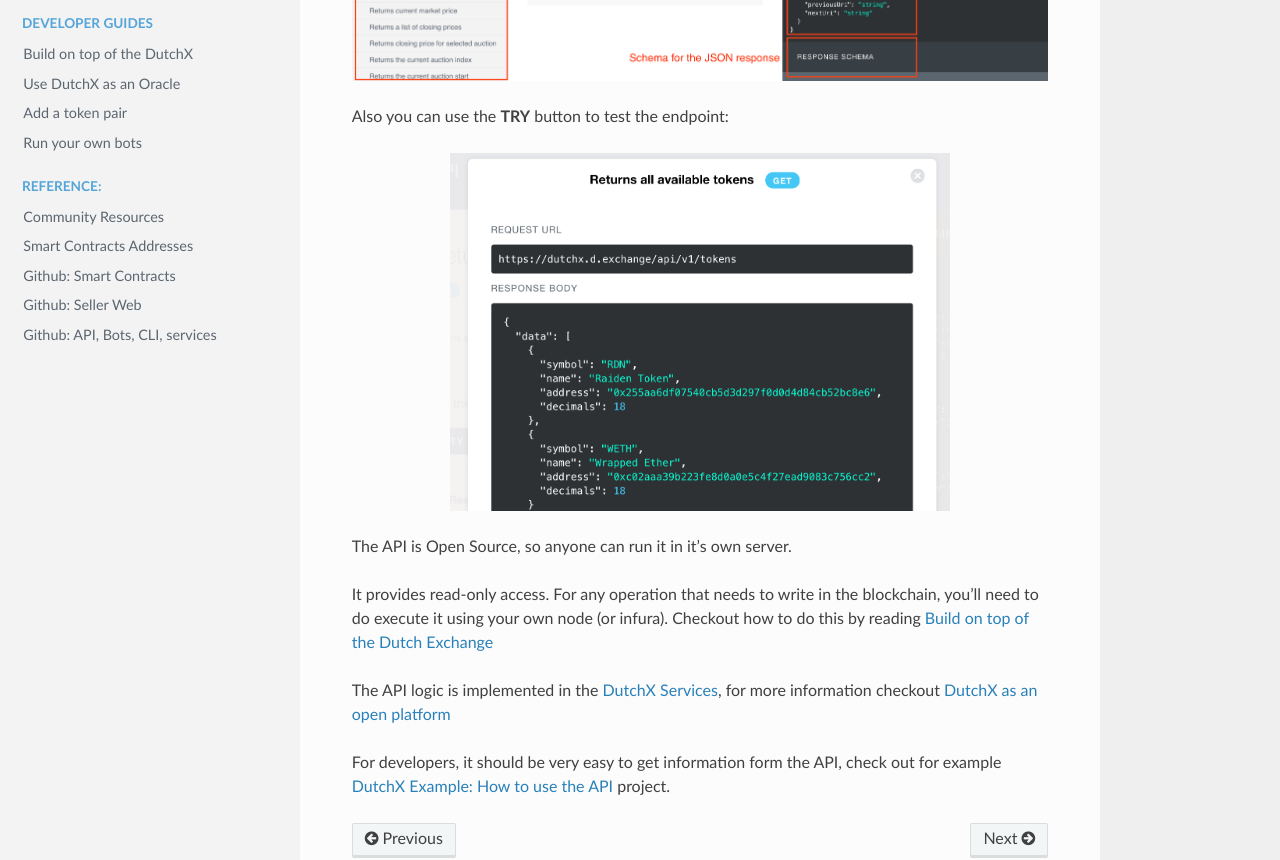
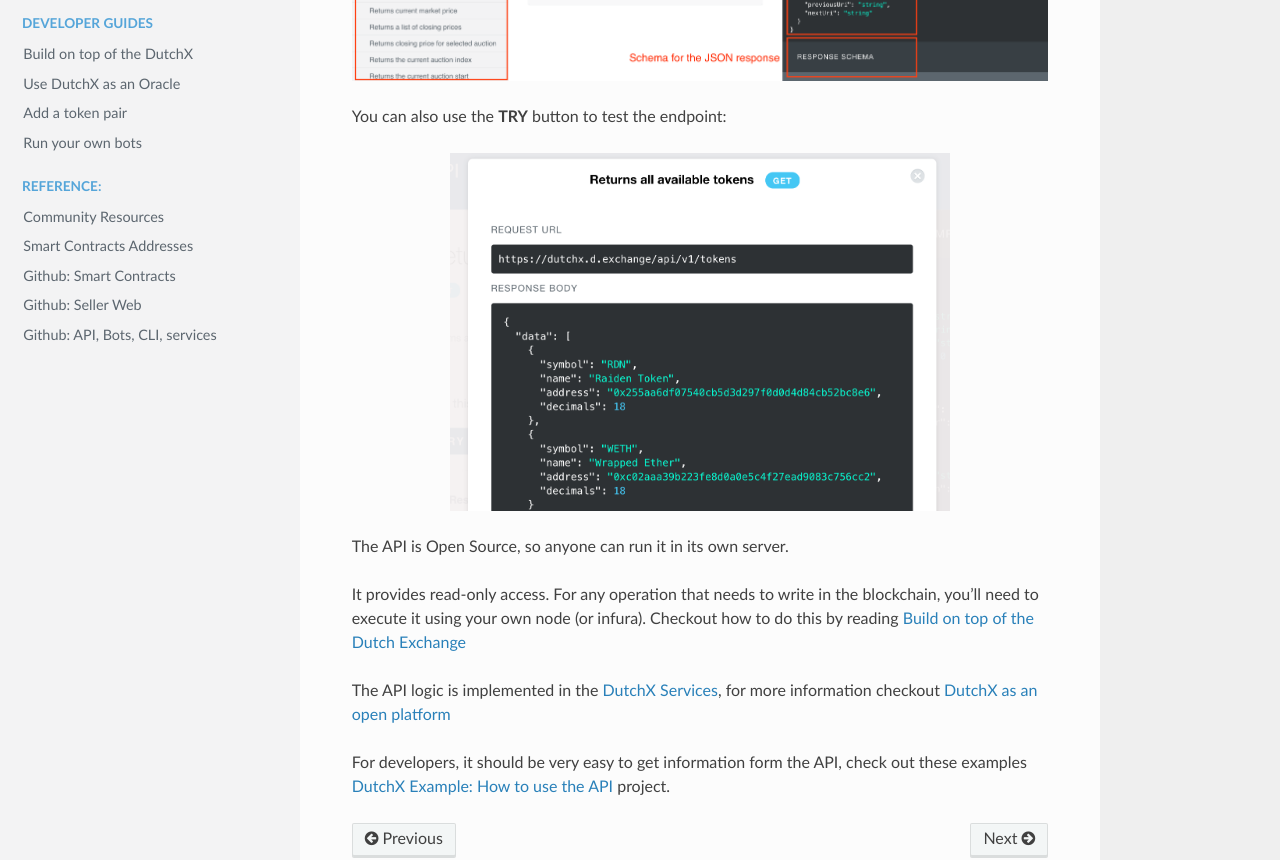
Before and after one commit to gnosis/dx-docs, a Sphinx documentation site: the page built from source/api.md, in a window 1280 px wide and 1400 px high, scrolled down 272 px. Shown: the part 412-1272 px from the top of the window. Built offline with Sphinx 7.4.7 and the Read the Docs theme 2.0.0, drawn with Linux system fonts in a browser that asks for light colours; some of the changed text lies outside the part shown.

```diff
--- a/source/api.md
+++ b/source/api.md
@@ -13,22 +13,22 @@ The API provides a simple way to browse over all methods:
 
 ![API docs](_static/api-docs.png)
 
-Also you can use the **TRY** button to test the endpoint:
+You can also use the **TRY** button to test the endpoint:
 
 <p align="center">
   <img src="_static/api-docs-try-functionality.png" width="500px" alt="Try endpoint" />
 </p>
 
-The API is Open Source, so anyone can run it in it's own server.
+The API is Open Source, so anyone can run it in its own server.
 
 It provides read-only access. For any operation that needs to write in the
-blockchain, you'll need to do execute it using your own node (or infura). Checkout
+blockchain, you'll need to execute it using your own node (or infura). Checkout
 how to do this by reading [Build on top of the Dutch Exchange](./build-on-top-of-dutchx.html)
 
 The API logic is implemented in the [DutchX Services](https://github.com/gnosis/dx-services),
 for more information checkout [DutchX as an open platform](./dutchx-as-an-open-platform.html)
 
 For developers, it should be very easy to get information form the API, check
-out for example
+out these examples
 [DutchX Example: How to use the API](https://github.com/gnosis/dx-examples-api)
 project.
```
Also changed, not shown: other parts of source/api.md (+2 -2 lines).
